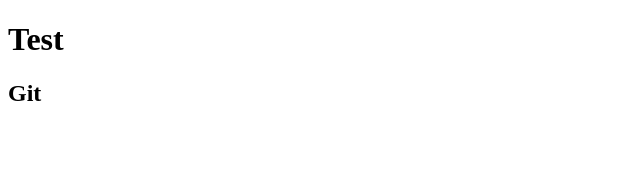
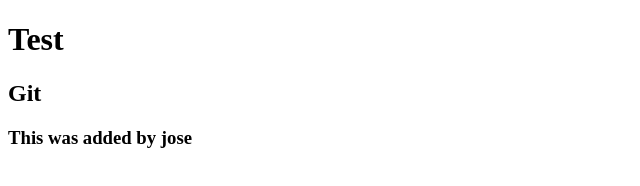
Before and after one commit to juannaranjo/test, a plain HTML site: page index.html in a window 1280 px wide. Shown: the whole page, without its empty margins (0-640 px from the left). Drawn offline with Linux system fonts and the light colour scheme.

Commit message:
This change was made by me

```diff
--- a/index.html
+++ b/index.html
@@ -6,6 +6,7 @@
     <header>
       <h1>Test</h1>
       <h2>Git</h2>
+      <h3>This was added by jose</h3>
     </header>
   </body>
 </html>
```
